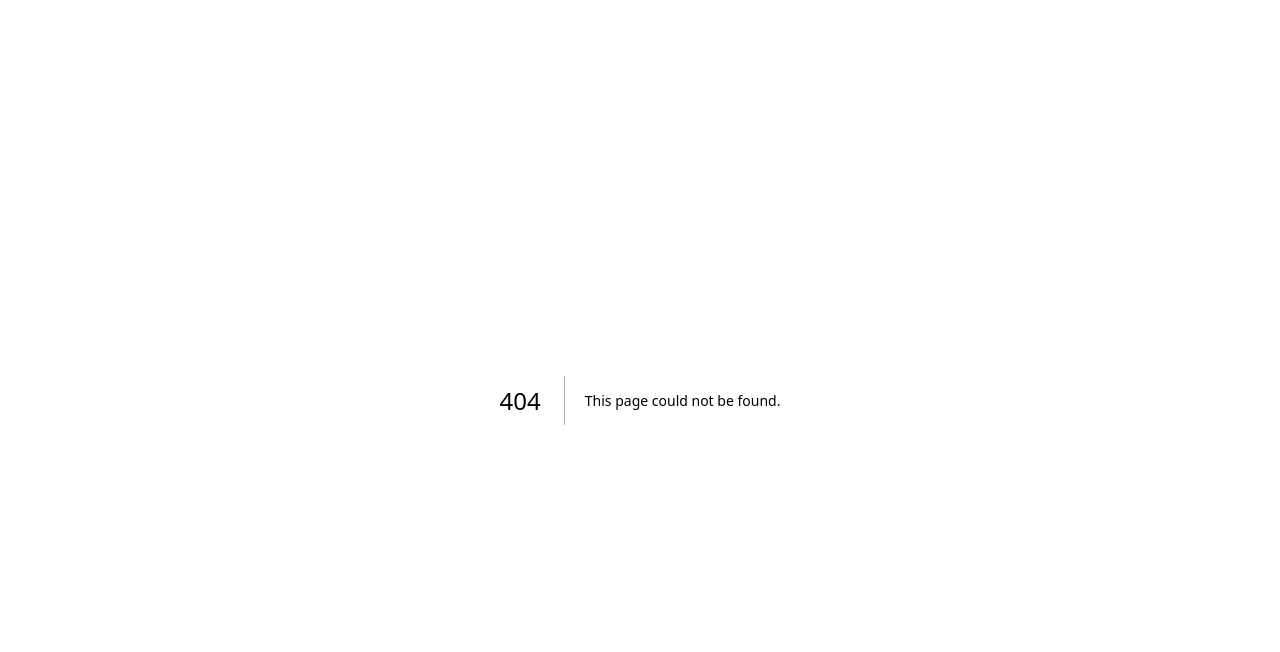
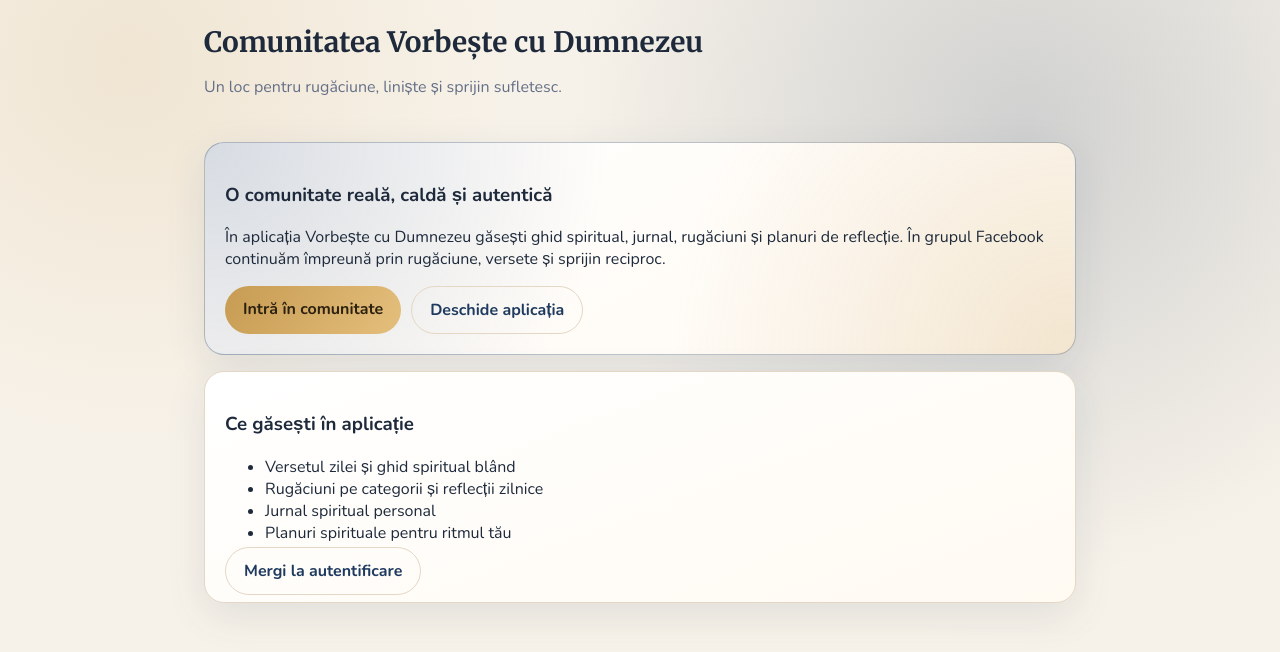
Before and after one commit to adin1/vorbesc-cu-dumnezeu, a Next.js app in the folder apps/frontend/: page /comunitate in a window 1280 px wide. Before the commit this address had no page. Shown: the top 652 px of the page. Built offline with nearby package versions, Linux system fonts and the light colour scheme; no server answers.

Commit message:
feat: finalize community landing and frontend polish

```diff
--- a/apps/frontend/src/app/(app)/profile/page.tsx
+++ b/apps/frontend/src/app/(app)/profile/page.tsx
@@ -3,7 +3,7 @@
 import { useEffect, useState } from 'react';
 import { Button } from '@/components/ui/Button';
 import { Card } from '@/components/ui/Card';
-import { FacebookGroupCard } from '@/components/ui/FacebookGroupCard';
+import { FacebookCommunityCard } from '@/components/ui/FacebookCommunityCard';
 import { PremiumFeatureCard } from '@/components/ui/PremiumFeatureCard';
 import { SectionHeader } from '@/components/ui/SectionHeader';
 import {
@@ -549,7 +549,7 @@
           description="Poți păstra tema actuală sau poți descoperi teme suplimentare discrete din zona Premium."
         />
       ) : null}
-      <FacebookGroupCard />
+      <FacebookCommunityCard />
       {status ? <p className="muted">{status}</p> : null}
     </div>
   );
--- /dev/null
+++ b/apps/frontend/src/app/comunitate/page.tsx
@@ -0,0 +1,57 @@
+import Link from 'next/link';
+import { Card } from '@/components/ui/Card';
+import { SectionHeader } from '@/components/ui/SectionHeader';
+
+export default function ComunitatePublicPage() {
+  const groupUrl = process.env.NEXT_PUBLIC_FACEBOOK_GROUP_URL?.trim();
+  const appUrl = process.env.NEXT_PUBLIC_APP_PUBLIC_URL?.trim() || 'https://vorbeste-cu-dumnezeu.vercel.app';
+
+  return (
+    <main className="page-grid" style={{ maxWidth: 920, margin: '0 auto', padding: 24 }}>
+      <SectionHeader
+        title="Comunitatea Vorbește cu Dumnezeu"
+        subtitle="Un loc pentru rugăciune, liniște și sprijin sufletesc."
+      />
+
+      <Card className="premium-hero-card">
+        <h3>O comunitate reală, caldă și autentică</h3>
+        <p>
+          În aplicația Vorbește cu Dumnezeu găsești ghid spiritual, jurnal, rugăciuni și planuri de reflecție.
+          În grupul Facebook continuăm împreună prin rugăciune, versete și sprijin reciproc.
+        </p>
+        <div style={{ display: 'flex', gap: 10, flexWrap: 'wrap' }}>
+          {groupUrl ? (
+            <a className="button" href={groupUrl} target="_blank" rel="noreferrer noopener">
+              Intră în comunitate
+            </a>
+          ) : (
+            <span className="button" aria-disabled="true" style={{ opacity: 0.65, cursor: 'not-allowed' }}>
+              Intră în comunitate
+            </span>
+          )}
+          <a className="button button-secondary" href={appUrl} target="_blank" rel="noreferrer noopener">
+            Deschide aplicația
+          </a>
+        </div>
+        {!groupUrl ? (
+          <p className="muted" style={{ marginTop: 10 }}>
+            Linkul grupului Facebook nu este încă setat în variabilele de mediu.
+          </p>
+        ) : null}
+      </Card>
+
+      <Card>
+        <h3>Ce găsești în aplicație</h3>
+        <ul>
+          <li>Versetul zilei și ghid spiritual blând</li>
+          <li>Rugăciuni pe categorii și reflecții zilnice</li>
+          <li>Jurnal spiritual personal</li>
+          <li>Planuri spirituale pentru ritmul tău</li>
+        </ul>
+        <Link className="button button-secondary" href="/">
+          Mergi la autentificare
+        </Link>
+      </Card>
+    </main>
+  );
+}
--- a/apps/frontend/src/app/globals.css
+++ b/apps/frontend/src/app/globals.css
@@ -224,6 +224,12 @@
   font-size: 16px;
 }
 
+.facebook-community-card {
+  background:
+    radial-gradient(circle at 95% 8%, rgba(31, 58, 95, 0.15), transparent 20%),
+    linear-gradient(160deg, var(--surface), var(--bg-elevated));
+}
+
 .premium-soft-card {
   border-color: rgba(199, 155, 82, 0.5);
   background:
--- a/apps/frontend/src/app/layout.tsx
+++ b/apps/frontend/src/app/layout.tsx
@@ -1,5 +1,5 @@
 import './globals.css';
-import type { Metadata } from 'next';
+import type { Metadata, Viewport } from 'next';
 import { Merriweather, Nunito } from 'next/font/google';
 import { ServiceWorkerRegister } from '@/components/ui/ServiceWorkerRegister';
 
@@ -9,8 +9,11 @@
 export const metadata: Metadata = {
   title: 'Vorbește cu Dumnezeu',
   description: 'Ghid spiritual creștin cu rugăciuni, versete și reflecție zilnică.',
+  manifest: '/manifest.webmanifest',
+};
+
+export const viewport: Viewport = {
   themeColor: '#1f3a5f',
-  manifest: '/manifest.webmanifest',
 };
 
 export default function RootLayout({ children }: { children: React.ReactNode }) {
```
Also changed, not shown: apps/frontend/src/components/ui/FacebookCommunityCard.tsx (added, +47 -0 lines), 1 other file (tests, documents, lock files or other folders).
